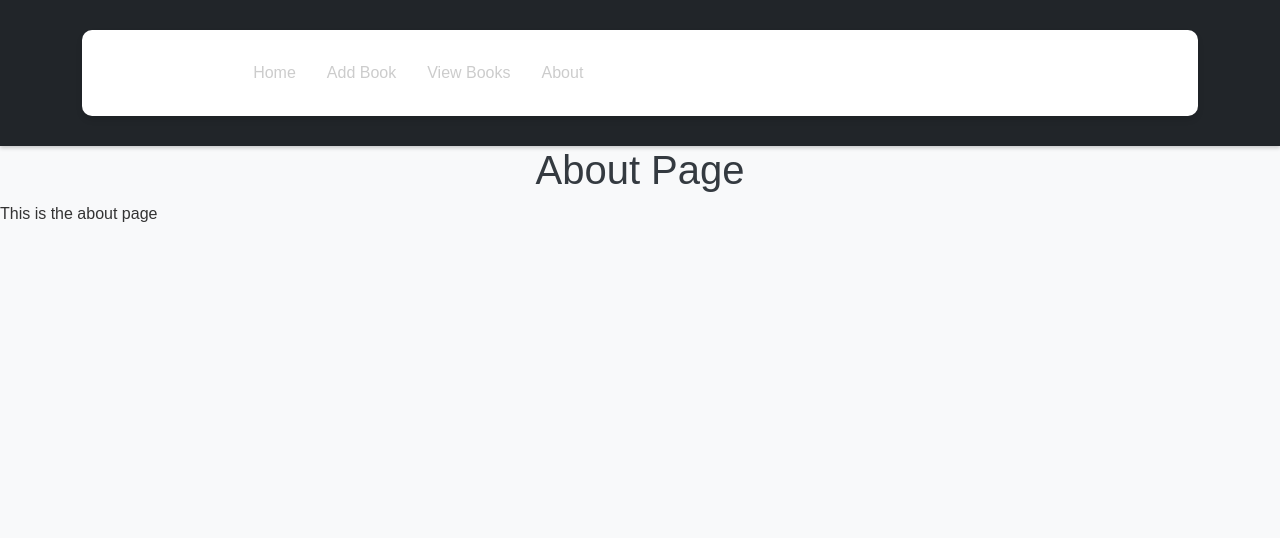
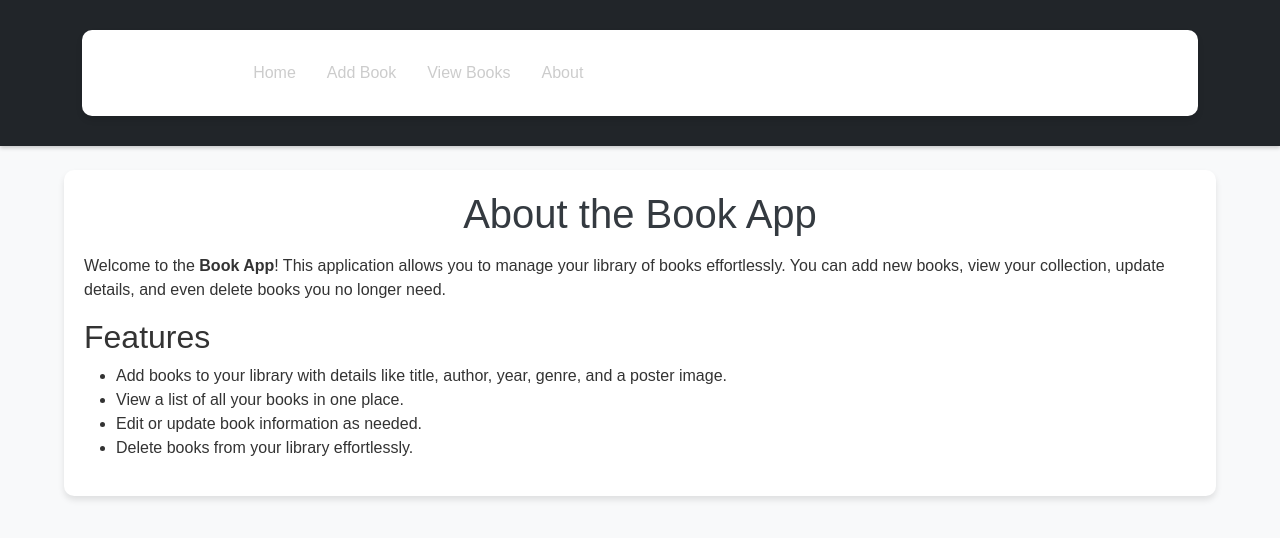
Before and after one commit to HasanMurtez/Project24, a React (Create React App) app: page /about in a window 1280 px wide. Shown: the top 538 px of the page. Built offline with nearby package versions, Linux system fonts and the light colour scheme.

Commit message:
about page done

```diff
--- a/src/components/About.js
+++ b/src/components/About.js
@@ -1,10 +1,20 @@
-import React from 'react';
+import React from "react";
 
 const About = () => {
   return (
-    <div>
-      <h1>About Page</h1>
-      <p>This is the about page</p>
+    <div className="container mt-4">
+      <h1>About the Book App</h1>
+      <p className="mt-3">
+        Welcome to the <strong>Book App</strong>! This application allows you to manage your library of books effortlessly.
+        You can add new books, view your collection, update details, and even delete books you no longer need.
+      </p>
+      <h2>Features</h2>
+      <ul>
+        <li>Add books to your library with details like title, author, year, genre, and a poster image.</li>
+        <li>View a list of all your books in one place.</li>
+        <li>Edit or update book information as needed.</li>
+        <li>Delete books from your library effortlessly.</li>
+      </ul>
     </div>
   );
 };
```
